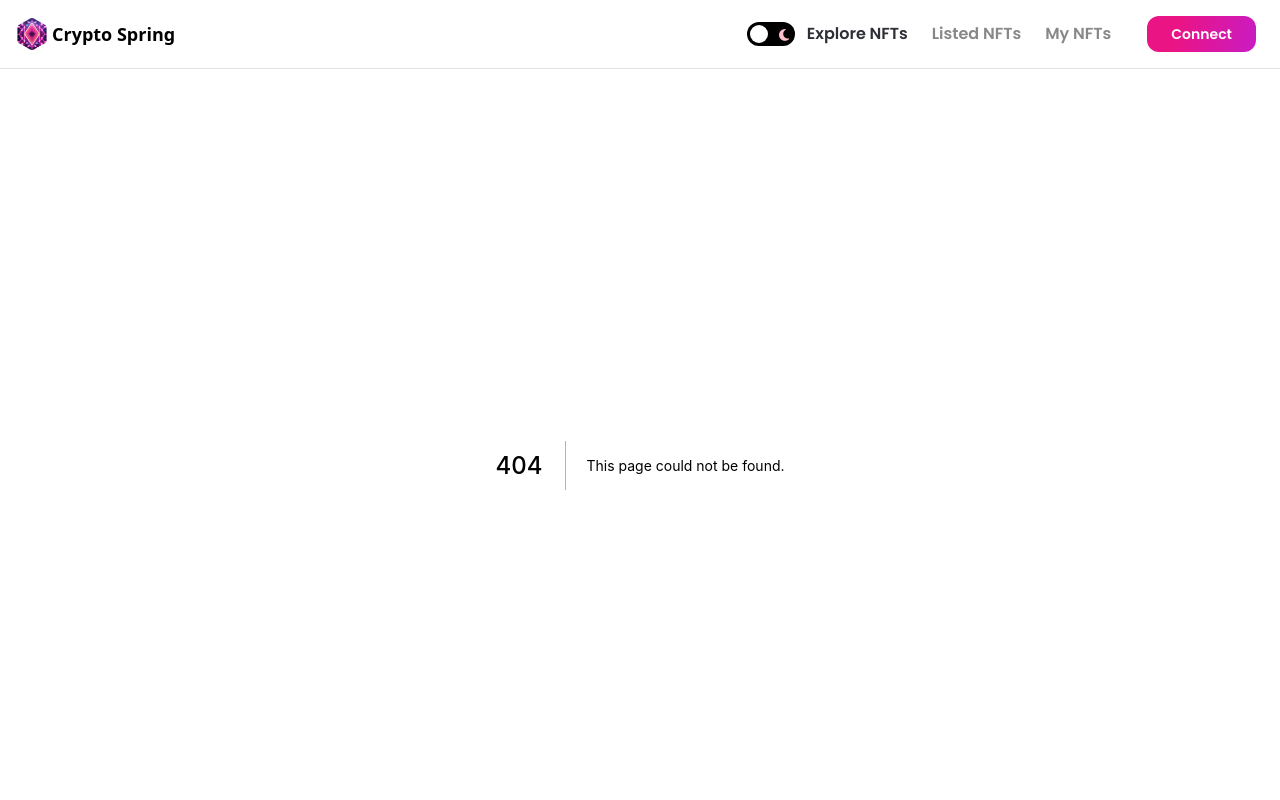
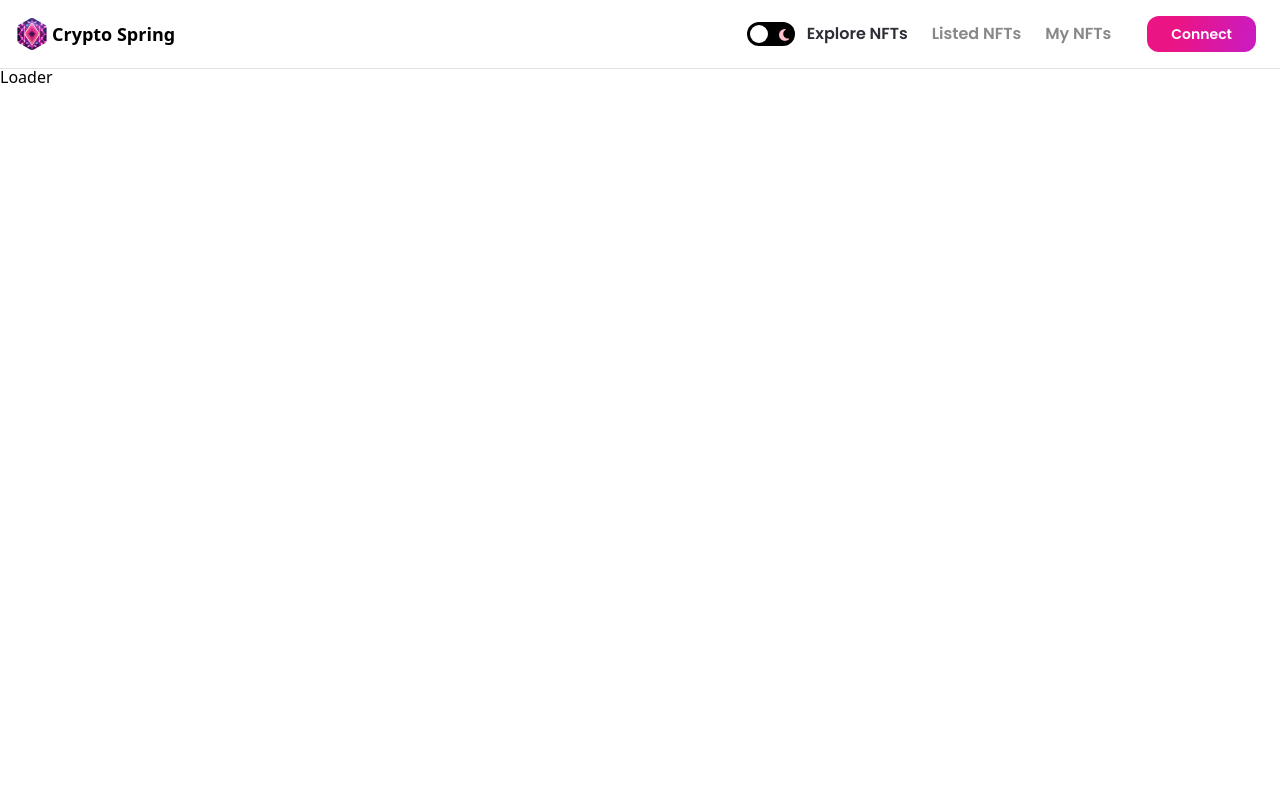
Before and after one commit to min-hinthar/cryptospring, a Next.js app: page /listed-nfts in a window 1280 px wide. Before the commit this address had no page. Shown: the top 800 px of the page. Built offline with nearby package versions, Linux system fonts and the light colour scheme.

Commit message:
created-nfts.js renamed to listed-nfts.js, Loader.jsx exported as reusable component

```diff
--- /dev/null
+++ b/components/Loader.jsx
@@ -0,0 +1,7 @@
+import React from 'react';
+
+const Loader = () => (
+  <div>Loader</div>
+);
+
+export default Loader;
--- a/components/Navbar.jsx
+++ b/components/Navbar.jsx
@@ -17,7 +17,7 @@ const MenuItems = ({ isMobile, active, setActive }) => {
       case 0:
         return '/';
       case 1:
-        return '/created-nfts';
+        return '/listed-nfts';
       case 2:
         return '/my-nfts';
       default:
--- a/components/index.js
+++ b/components/index.js
@@ -7,5 +7,6 @@ import Banner from './Banner';
 import CreatorCard from './CreatorCard';
 import NFTCard from './NFTCard';
 import Input from './Input';
+import Loader from './Loader';
 
-export { Navbar, Footer, Button, Banner, CreatorCard, NFTCard, Input };
+export { Navbar, Footer, Button, Banner, CreatorCard, NFTCard, Input, Loader };
--- a/pages/created-nfts.js
+++ /dev/null
@@ -1,7 +0,0 @@
-import React from 'react';
-
-const CreatedNFTs = () => (
-  <div>CreatedNFTs</div>
-);
-
-export default CreatedNFTs;
--- a/pages/index.js
+++ b/pages/index.js
@@ -14,9 +14,9 @@ const Home = () => {
   const parentRef = useRef(null);
   const scrollRef = useRef(null);
 
-  useEffect(() => {
-    fetchNFTs().then(() => {});
-  }, []);
+  // useEffect(() => {
+  //   fetchNFTs().then(() => {});
+  // }, []);
 
   const handleScroll = (direction) => {
     const { current } = scrollRef;
--- /dev/null
+++ b/pages/listed-nfts.js
@@ -0,0 +1,25 @@
+import { useState, useEffect, useContext } from 'react';
+
+import { NFTContext } from '../context/NFTContext';
+import { Loader, NFTCard } from '../components';
+
+const ListedNFTs = () => {
+  const [NFTs, setNFTs] = useState();
+  const [isLoading, setIsLoading] = useState(true);
+
+  if (isLoading) {
+    return (
+      <div className="flex-start min-h-screen">
+        <Loader />
+      </div>
+    );
+  }
+
+  return (
+    <div>
+      Loader
+    </div>
+  );
+};
+
+export default ListedNFTs;
```
